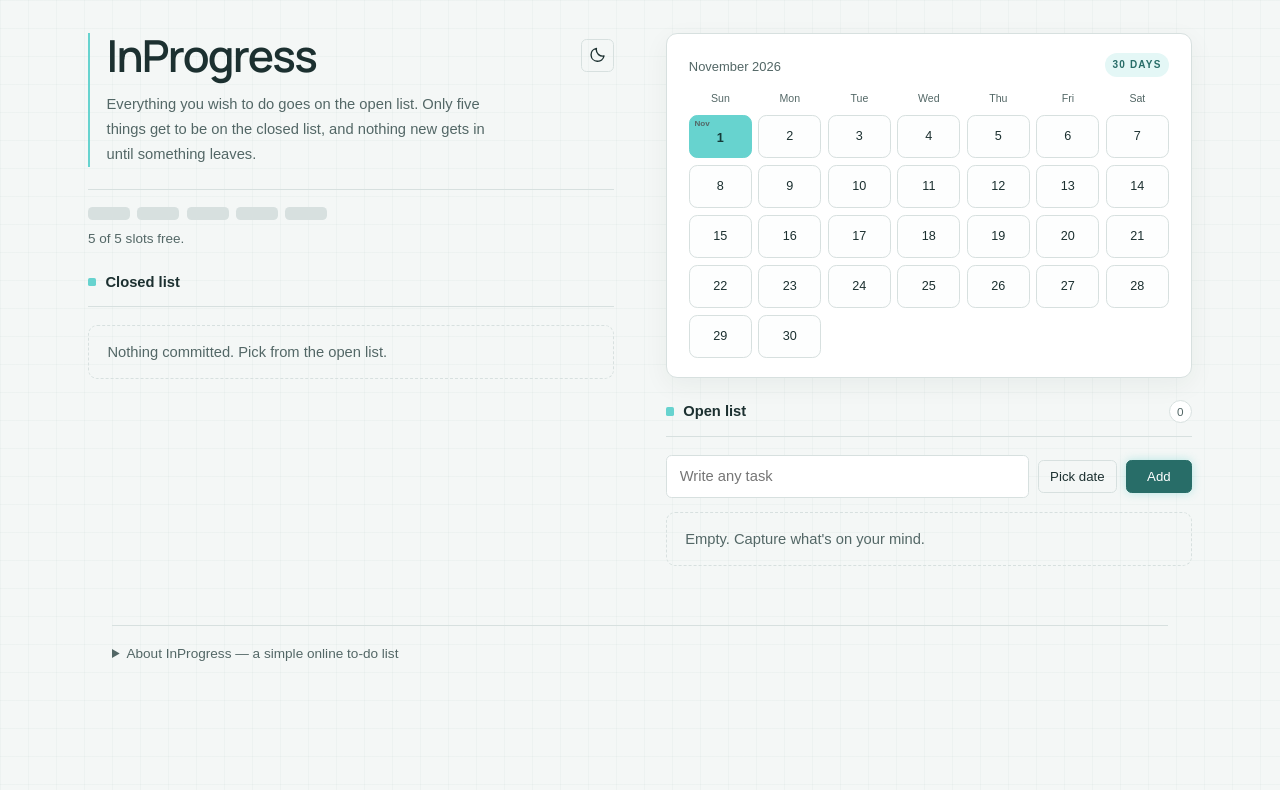
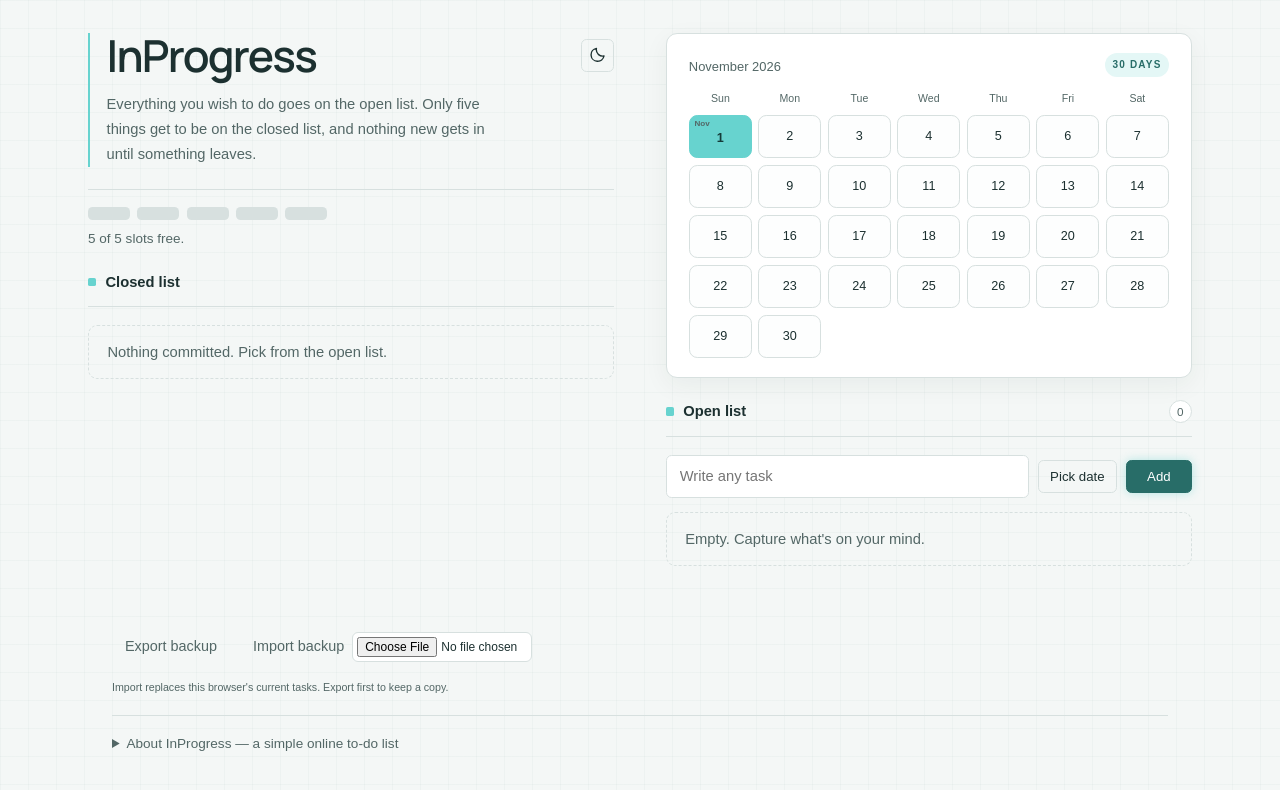
Before and after one commit to mahihyder/Open-Closed-List, a React (Vite) app in the folder closed-list/closed-list/: page / in a window 1280 px wide. Shown: the top 790 px of the page. Built offline with nearby package versions, Linux system fonts and the light colour scheme; a web font is replaced by a local one.

Commit message:
Add task backup export and restore for domain migration

```diff
--- a/closed-list/closed-list/src/App.css
+++ b/closed-list/closed-list/src/App.css
@@ -452,3 +452,6 @@ input:focus { outline: none; border-color: var(--teal); box-shadow: 0 0 0 3px co
 .about-copy h2 { font-size: 1.15rem; color: var(--ink); }
 .about-copy h3 { font-size: 1rem; color: var(--ink); margin: 22px 0 6px; }
 .about-copy p { margin: 0 0 12px; }
+.backup-controls { max-width:1120px; margin:0 auto 20px; padding:0 32px; display:flex; flex-wrap:wrap; align-items:center; gap:10px; color:var(--muted); font-size:.8rem; }
+.backup-controls input { max-width:180px; margin-left:8px; padding:4px; font-size:.75rem; }
+.backup-controls small { flex-basis:100%; }
--- a/closed-list/closed-list/src/App.jsx
+++ b/closed-list/closed-list/src/App.jsx
@@ -10,6 +10,26 @@ const load = () => { try { return JSON.parse(localStorage.getItem(KEY)) ?? EMPTY
 export default function App() {
   const [state, setState] = useState(load);
   const [text, setText] = useState("");
+  const [backupStatus, setBackupStatus] = useState("");
+  const exportBackup = () => {
+    const blob = new Blob([JSON.stringify({ version: 1, state, theme }, null, 2)], { type: "application/json" });
+    const url = URL.createObjectURL(blob);
+    const link = document.createElement("a"); link.href = url; link.download = "inprogress-backup.json"; link.click();
+    window.setTimeout(() => URL.revokeObjectURL(url), 1000);
+    setBackupStatus("Backup downloaded.");
+  };
+  const importBackup = async (event) => {
+    const file = event.target.files[0]; if (!file) return;
+    try {
+      const backup = JSON.parse(await file.text());
+      const validTask = (task) => task && typeof task.id === "string" && typeof task.text === "string" && (!task.dueAt || !Number.isNaN(Date.parse(task.dueAt)));
+      if (backup.version !== 1 || !backup.state || !Array.isArray(backup.state.open) || !Array.isArray(backup.state.closed) || backup.state.closed.length > 5 || ![...backup.state.open, ...backup.state.closed].every(validTask) || !Number.isInteger(backup.state.done) || backup.state.done < 0) throw new Error("Invalid backup");
+      setState(backup.state);
+      if (["light", "dark"].includes(backup.theme)) setTheme(backup.theme);
+      setBackupStatus("Tasks and theme restored from backup.");
+    } catch { setBackupStatus("This file is not a valid InProgress backup."); }
+    event.target.value = "";
+  };
   const [undoAction, setUndoAction] = useState(null);
   const [editing, setEditing] = useState(null);
   const [editText, setEditText] = useState("");
@@ -291,6 +311,7 @@ export default function App() {
       <section className="col open-column" aria-labelledby="open-h"><h2 id="open-h">Open list <span className="task-count">{open.length}</span></h2><form onSubmit={capture} className="capture"><input value={text} onChange={(e) => setText(e.target.value)} placeholder="Write any task" aria-label="Capture a task" /><div className="timer-entry"><button type="button" className="btn deadline-picker" aria-expanded={deadlineTarget?.type === "new"} onClick={() => setDeadlineTarget((current) => current?.type === "new" ? null : { type: "new" })}>{formatDeadline(newDueAt)}</button>{newDueAt && <button type="button" className="btn ghost" onClick={() => setNewDueAt(null)} aria-label="Clear new task deadline">Clear</button>}</div><button className="btn primary" type="submit">Add</button></form>{open.length === 0 ? <p className="empty">Empty. Capture what's on your mind.</p> : <ul ref={openListRef} className={open.length > 10 ? "open-tasks scrollable" : "open-tasks"} style={open.length <= 10 ? { maxHeight: "none" } : undefined} tabIndex={open.length > 10 ? 0 : undefined} aria-label="Open tasks" aria-describedby={open.length > 10 ? "open-scroll-hint" : undefined}>{taskItems(open, "open")}</ul>}{open.length > 10 && <p id="open-scroll-hint" className="scroll-hint">Scroll for more · {open.length} tasks</p>}</section>
     </div>
   </main>
+    <section className="backup-controls" aria-label="Task backups"><button className="btn ghost" onClick={exportBackup}>Export backup</button><label className="btn ghost">Import backup<input type="file" accept="application/json,.json" onChange={importBackup} /></label><span role="status">{backupStatus}</span><small>Import replaces this browser's current tasks. Export first to keep a copy.</small></section>
     {undoAction && <div className="undo-toast" role="status"><span>{undoAction.message}</span><button className="btn" onClick={undoLastAction}>Undo</button><button className="btn ghost" aria-label="Dismiss notification" onClick={() => setUndoAction(null)}>×</button></div>}
     {dateHover && dateHoverReady && <div ref={tooltipRef} id="date-tasks-tooltip" className="date-tooltip" role="tooltip" style={{ left: 0, top: 0 }}>
 
```
